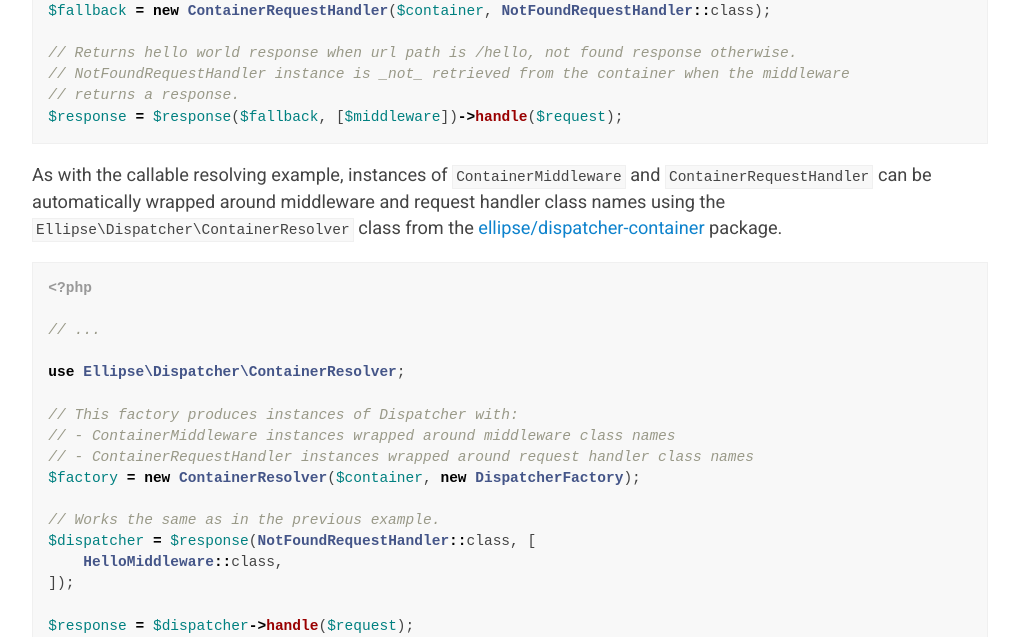
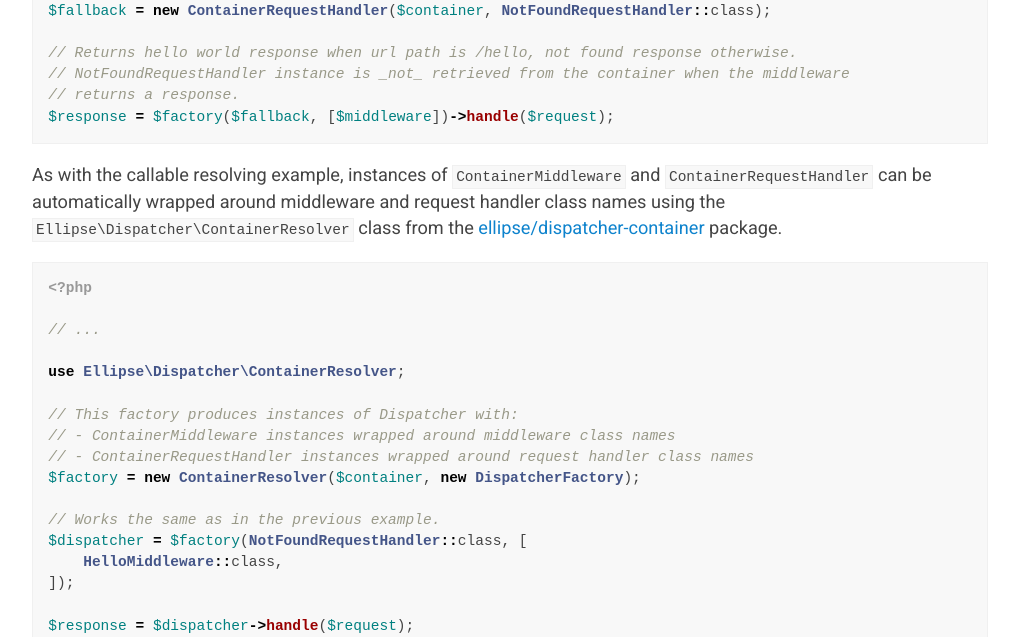
Before and after one commit to ellipsephp/ellipsephp.github.io, a Jekyll site: the page built from _posts/2018-03-26-resolving-callables-and-class-names.md, in a window 1280 px wide and 1400 px high, scrolled down 5794 px. Shown: the part 151-788 px from the top of the window, without its empty margins (130-1149 px from the left). Built offline with Jekyll 4.4.1, drawn with Linux system fonts in a browser that asks for light colours; nearby versions of some CDN libraries; comment, search, counter and statistics services are not loaded.

Commit message:
fix typo

````diff
--- a/_posts/2018-03-26-resolving-callables-and-class-names.md
+++ b/_posts/2018-03-26-resolving-callables-and-class-names.md
@@ -243,7 +243,7 @@ $fallback = new ContainerRequestHandler($container, NotFoundRequestHandler::clas
 // Returns hello world response when url path is /hello, not found response otherwise.
 // NotFoundRequestHandler instance is _not_ retrieved from the container when the middleware
 // returns a response.
-$response = $response($fallback, [$middleware])->handle($request);
+$response = $factory($fallback, [$middleware])->handle($request);
 ```
 
 As with the callable resolving example, instances of `ContainerMiddleware` and `ContainerRequestHandler` can be automatically wrapped around middleware and request handler class names using the `Ellipse\Dispatcher\ContainerResolver` class from the [ellipse/dispatcher-container](https://github.com/ellipsephp/dispatcher-container) package.
@@ -261,7 +261,7 @@ use Ellipse\Dispatcher\ContainerResolver;
 $factory = new ContainerResolver($container, new DispatcherFactory);
 
 // Works the same as in the previous example.
-$dispatcher = $response(NotFoundRequestHandler::class, [
+$dispatcher = $factory(NotFoundRequestHandler::class, [
     HelloMiddleware::class,
 ]);
 
@@ -304,7 +304,7 @@ $middleware = function ($request, $handler) {
 
 };
 
-$dispatcher = $response(NotFoundRequestHandler::class, [$middleware]);
+$dispatcher = $factory(NotFoundRequestHandler::class, [$middleware]);
 
 $response = $dispatcher->handle($request);
 ```
````
